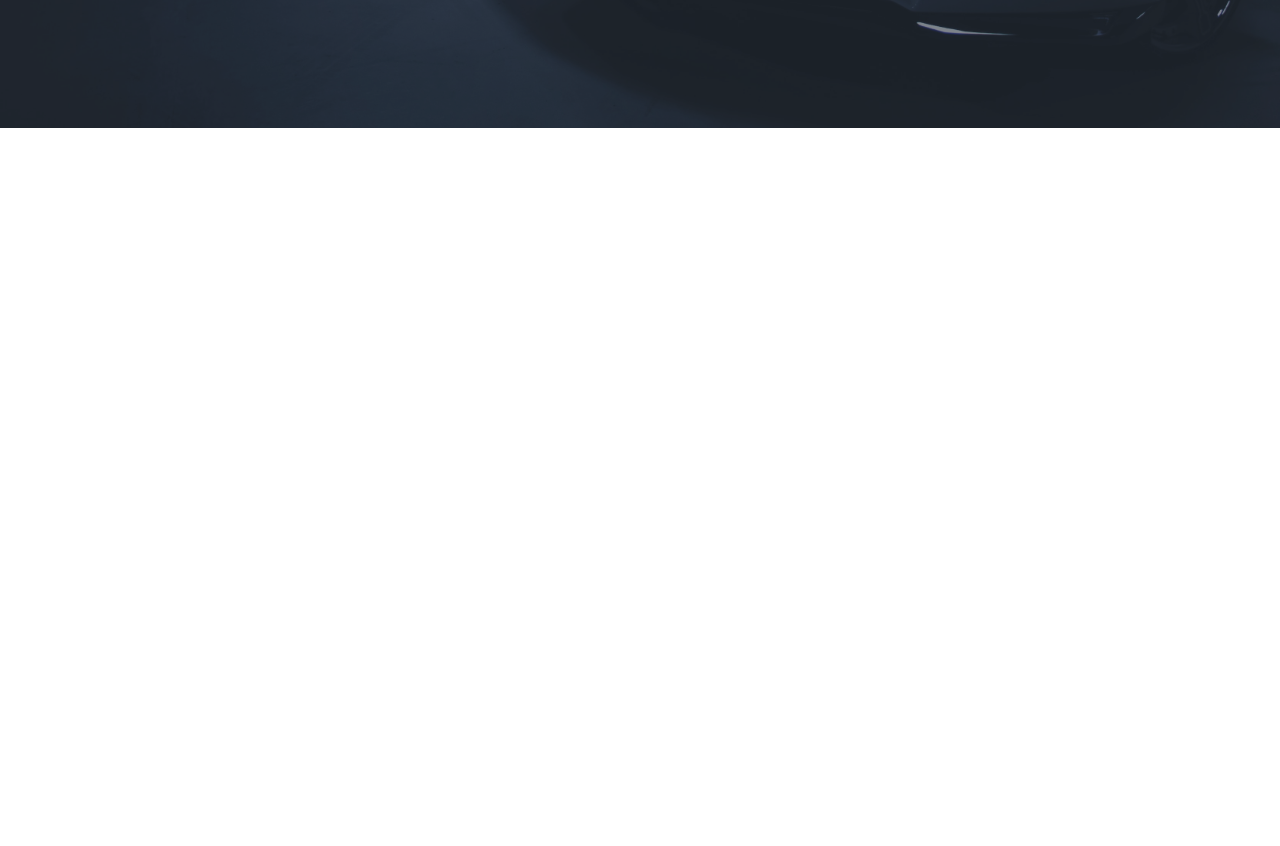
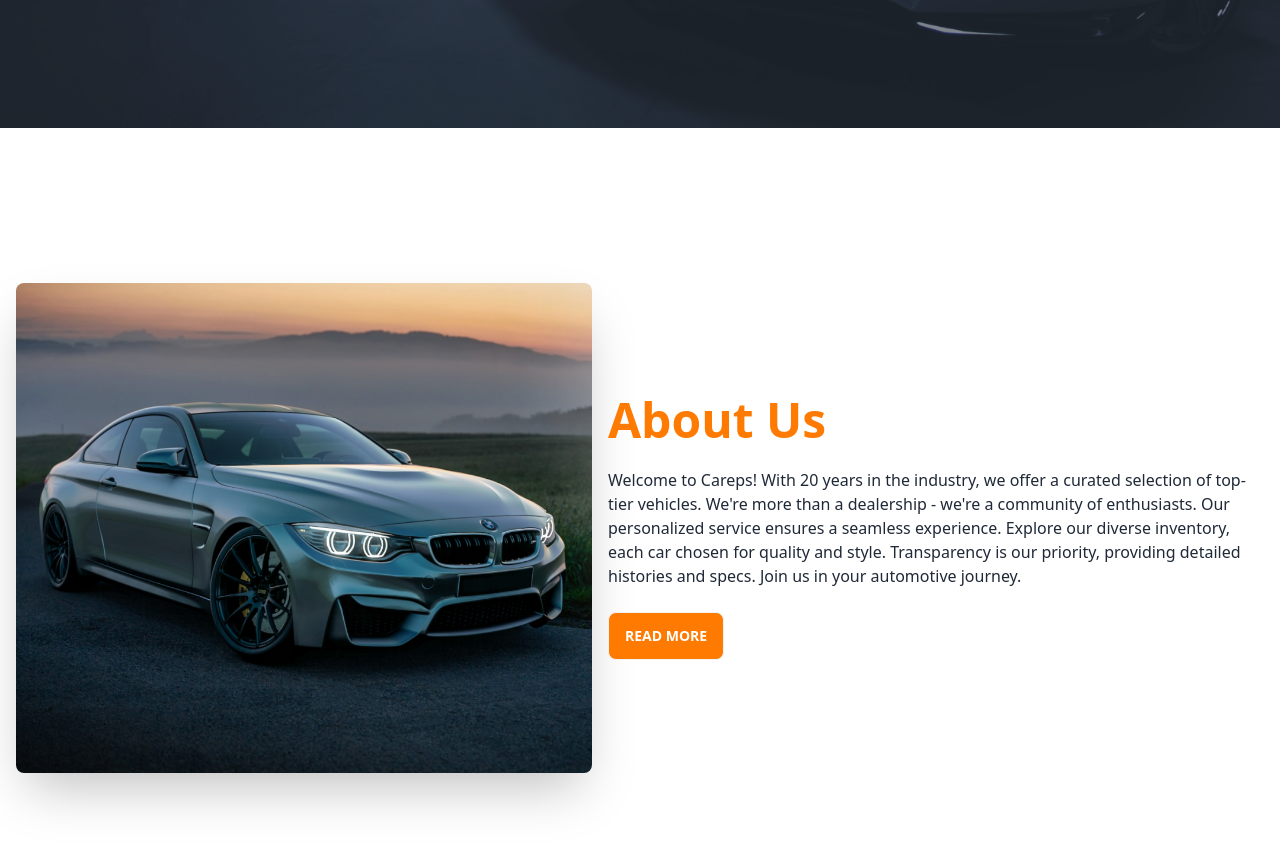
Before and after one commit to kazisadman/brand-shop-client, a React (Vite) app: page /home in a window 1280 px wide. Shown: the part 740-1586 px from the top of the page. Before the commit the page ends 868 px from the top, so only its background shows below. Built offline with nearby package versions, Linux system fonts and the light colour scheme.

Commit message:
Added about us section on home page

```diff
--- /dev/null
+++ b/src/Components/About.jsx
@@ -0,0 +1,27 @@
+import image from "../assets/Rectangle 8.jpg";
+const About = () => {
+  return (
+    <div>
+      <div className="hero min-h-screen">
+        <div className="hero-content flex-col lg:flex-row">
+          <img src={image} className="max-w-xl rounded-lg shadow-2xl" />
+          <div className="max-w-3xl">
+            <h1 className="text-5xl font-bold text-[#FF7A00]">About Us</h1>
+            <p className="py-6">
+              Welcome to Careps! With 20 years in the
+              industry, we offer a curated selection of top-tier vehicles.
+              We&apos;re more than a dealership - we&apos;re a community of
+              enthusiasts. Our personalized service ensures a seamless
+              experience. Explore our diverse inventory, each car chosen for
+              quality and style. Transparency is our priority, providing
+              detailed histories and specs. Join us in your automotive journey.
+            </p>
+            <button className="btn bg-[#FF7A00] text-white">Read More</button>
+          </div>
+        </div>
+      </div>
+    </div>
+  );
+};
+
+export default About;
--- a/src/Pages/Home.jsx
+++ b/src/Pages/Home.jsx
@@ -1,9 +1,11 @@
+import About from "../Components/About";
 import Banner from "../Components/Banner";
 
 const Home = () => {
   return (
     <div>
       <Banner></Banner>
+      <About></About>
     </div>
   );
 };
```
Also changed, not shown: src/assets/Rectangle 8.jpg (added).
